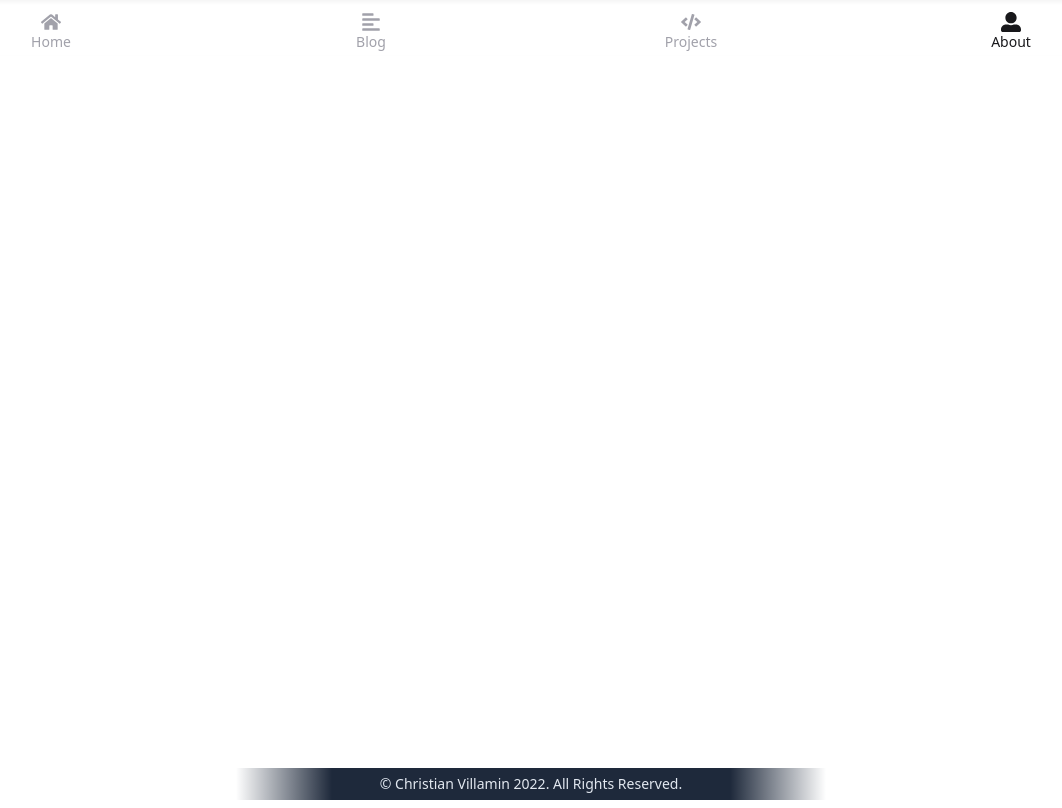
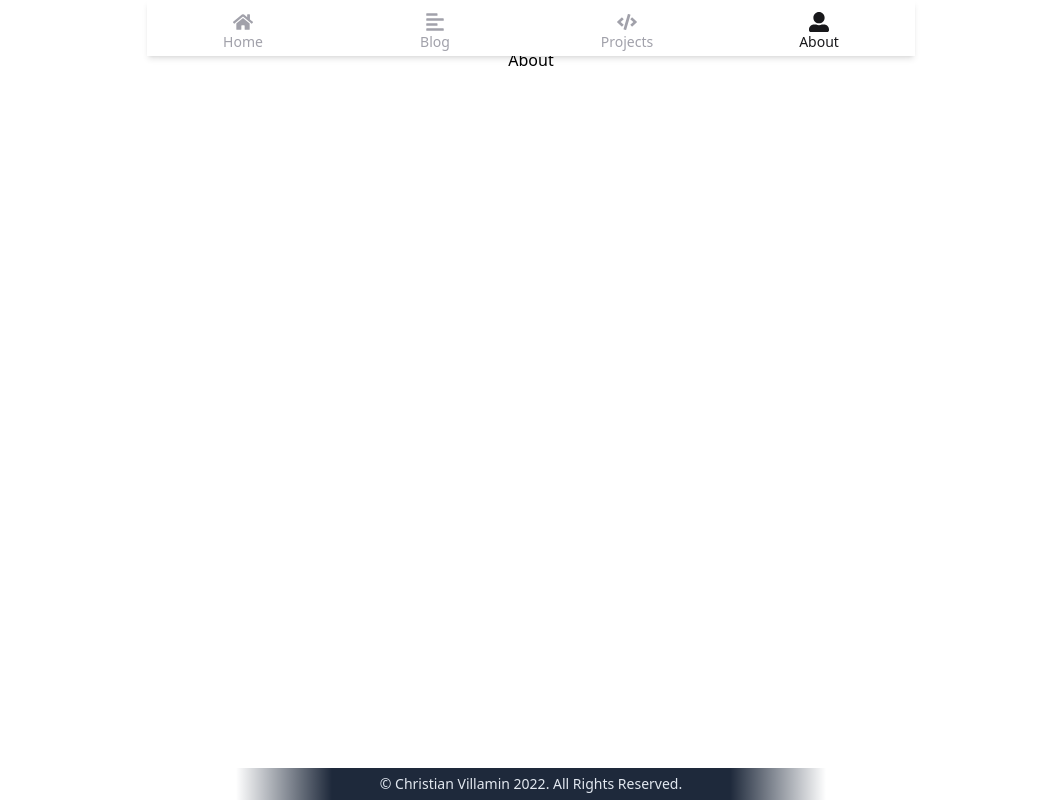
Before and after one commit to codekcv/personal-website, a Next.js app: page /about in a window 1280 px wide. Shown: the whole page, without its empty margins (109-1171 px from the left). Built offline with nearby package versions, Linux system fonts and the light colour scheme.

Commit message:
feat: navbar desktop responsive

```diff
--- a/src/components/Layout.tsx
+++ b/src/components/Layout.tsx
@@ -10,7 +10,7 @@ const Layout: FC<Props> = ({ children }) => {
   return (
     <div className="min-h-screen flex flex-col">
       <Navbar />
-      <main className="flex-grow max-w-3xl mx-auto">{children}</main>
+      <main className="flex-grow max-w-3xl mx-auto md:pt-12">{children}</main>
       <Footer />
     </div>
   );
--- a/src/components/Navbar.tsx
+++ b/src/components/Navbar.tsx
@@ -36,10 +36,10 @@ const Navbar: FC = () => {
   };
 
   return (
-    <nav className="fixed bottom-0 h-14 bg-white w-screen flex justify-evenly items-center shadow-inner md:top-0">
+    <nav className="fixed bottom-0 z-50 h-14 bg-white w-screen flex justify-evenly items-center shadow-inner md:top-0 md:max-w-3xl md:left-1/2 md:-translate-x-1/2 md:shadow-md">
       <ul className="flex justify-evenly items-center flex-grow">
         {menus.map((menu) => (
-          <li className="w-full pt-2" key={menu.name}>
+          <li className="w-full pt-2 cursor-pointer" key={menu.name}>
             <Link href={menu.link}>
               <div className={`${menuStyle} ${isActiveRoute(menu.link)}`}>
                 <menu.Icon className="text-xl" />
```
